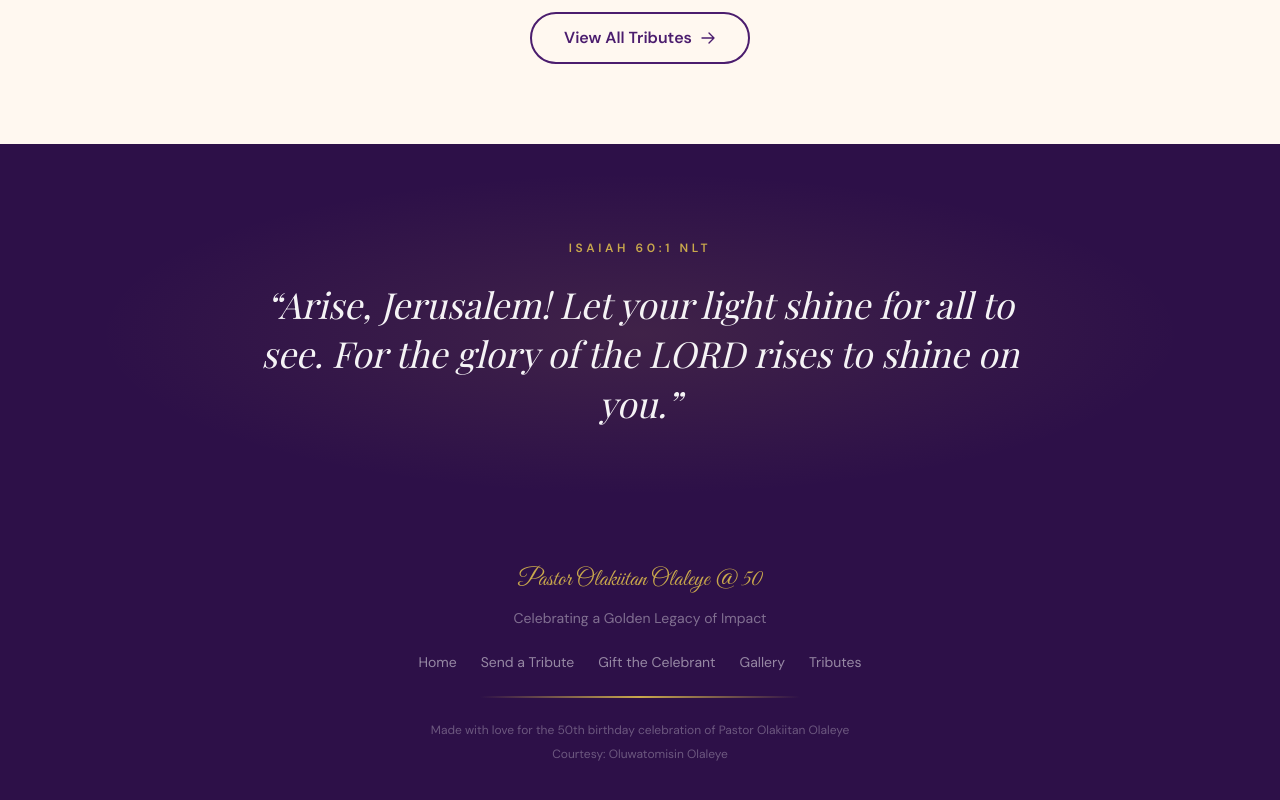
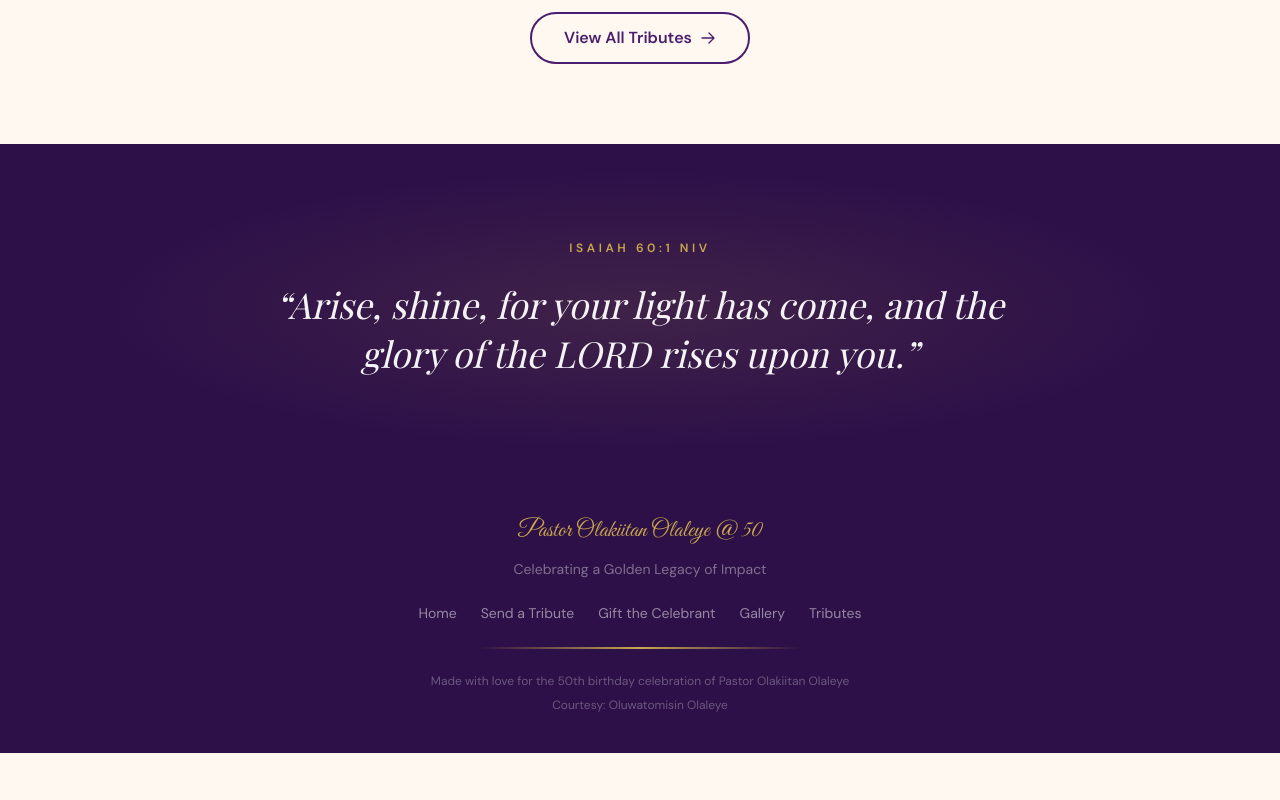
Before and after one commit to Tolaleye1/Birthday_Website, a Next.js app: page / in a window 1280 px wide. Shown: the part 3497-4297 px from the top of the page. After the commit the page ends 4250 px from the top, so only its background shows below. Built offline with nearby package versions, Linux system fonts and the light colour scheme; no server answers.

Commit message:
NLT to NIV change

```diff
--- a/src/components/home/BibleVerseSection.tsx
+++ b/src/components/home/BibleVerseSection.tsx
@@ -16,10 +16,10 @@ export default function BibleVerseSection() {
           className="uppercase tracking-[0.3em] text-xs font-semibold text-gold mb-6"
           style={{ fontVariant: "small-caps" }}
         >
-          Isaiah 60:1 NLT
+          Isaiah 60:1 NIV
         </p>
         <blockquote className="font-[family-name:var(--font-display)] text-2xl md:text-4xl font-normal italic text-white/95 leading-snug mb-0">
-          &ldquo;Arise, Jerusalem! Let your light shine for all to see. For the glory of the LORD rises to shine on you.&rdquo;
+          &ldquo;Arise, shine, for your light has come, and the glory of the LORD rises upon you.&rdquo;
         </blockquote>
       </div>
     </section>
```
